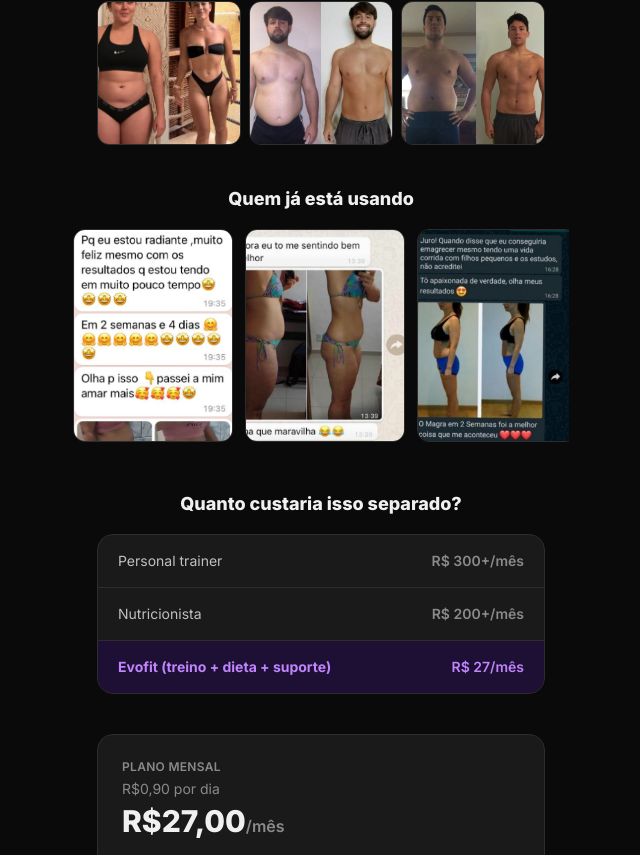
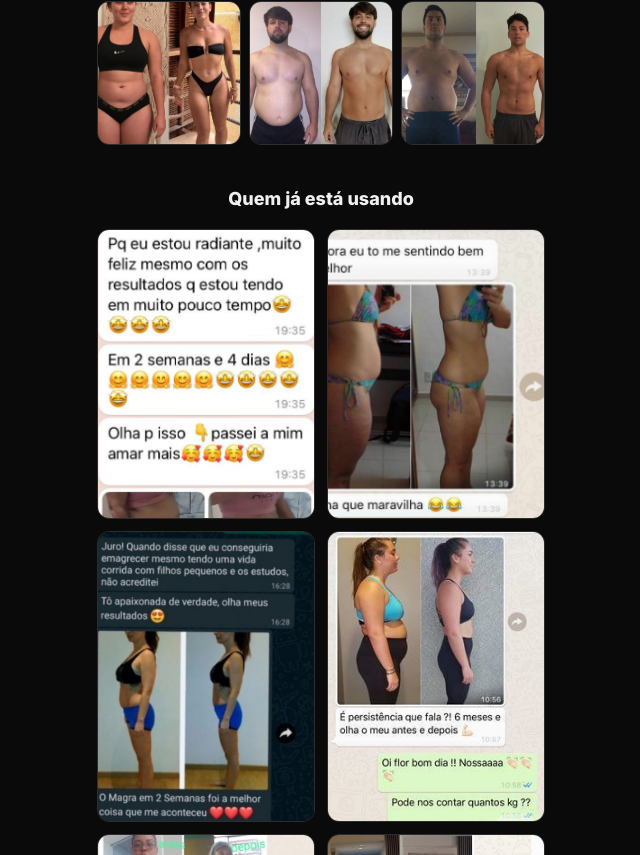
Before and after one commit to shayanestella4-rgb/Evofit, a Next.js app in the folder Evofit/: page /quiz/oferta in a window 1280 px wide. Shown: the part 1805-2660 px from the top of the page, without its empty margins (319-959 px from the left). Built offline with nearby package versions, Linux system fonts and the light colour scheme.

Commit message:
fix: mostra todos os depoimentos em grade vertical, sem carrossel escondido

```diff
--- a/Evofit/app/globals.css
+++ b/Evofit/app/globals.css
@@ -46,6 +46,3 @@ body {
 .animate-delay-100 { animation-delay: 0.1s; }
 .animate-delay-200 { animation-delay: 0.2s; }
 .animate-delay-300 { animation-delay: 0.3s; }
-
-.scrollbar-hide::-webkit-scrollbar { display: none; }
-.scrollbar-hide { -ms-overflow-style: none; scrollbar-width: none; }
--- a/Evofit/app/quiz/oferta/page.tsx
+++ b/Evofit/app/quiz/oferta/page.tsx
@@ -168,15 +168,15 @@ export default function OfertaPage() {
         </div>
 
         {/* Depoimentos reais */}
-        <div className="mb-10 animate-slide-up -mx-6">
-          <h2 className="text-lg font-extrabold text-[#F0F0F0] mb-4 text-center px-6">
+        <div className="mb-10 animate-slide-up">
+          <h2 className="text-lg font-extrabold text-[#F0F0F0] mb-4 text-center">
             Quem já está usando
           </h2>
-          <div className="flex gap-3 overflow-x-auto px-6 pb-2 snap-x snap-mandatory scrollbar-hide">
+          <div className="grid grid-cols-2 gap-3">
             {DEPOIMENTOS_FOTOS.map((src) => (
               <div
                 key={src}
-                className="relative shrink-0 w-40 aspect-[3/4] rounded-[0.75rem] overflow-hidden border border-[#2D2D2D] snap-start"
+                className="relative aspect-[3/4] rounded-[0.75rem] overflow-hidden border border-[#2D2D2D]"
               >
                 <Image src={src} alt="Depoimento de um usuário do Evofit" fill className="object-cover object-top" />
               </div>
```
